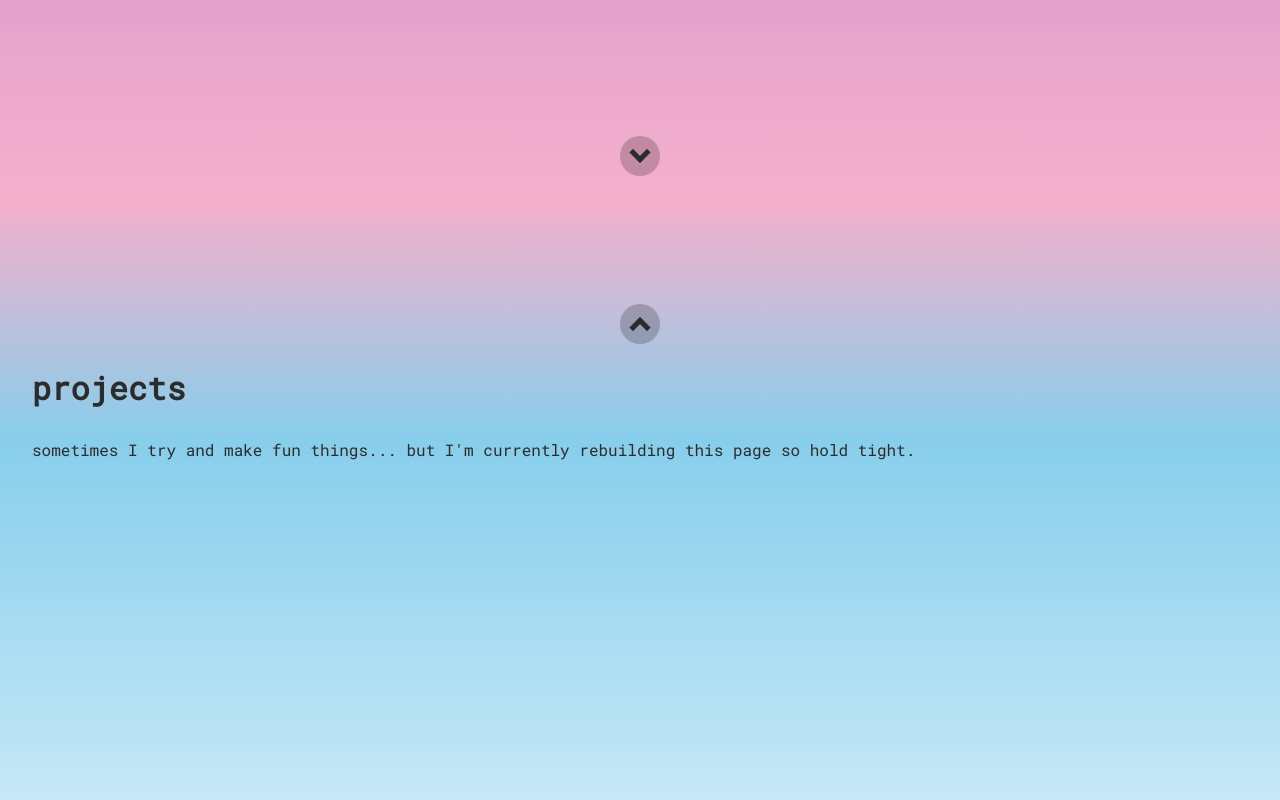
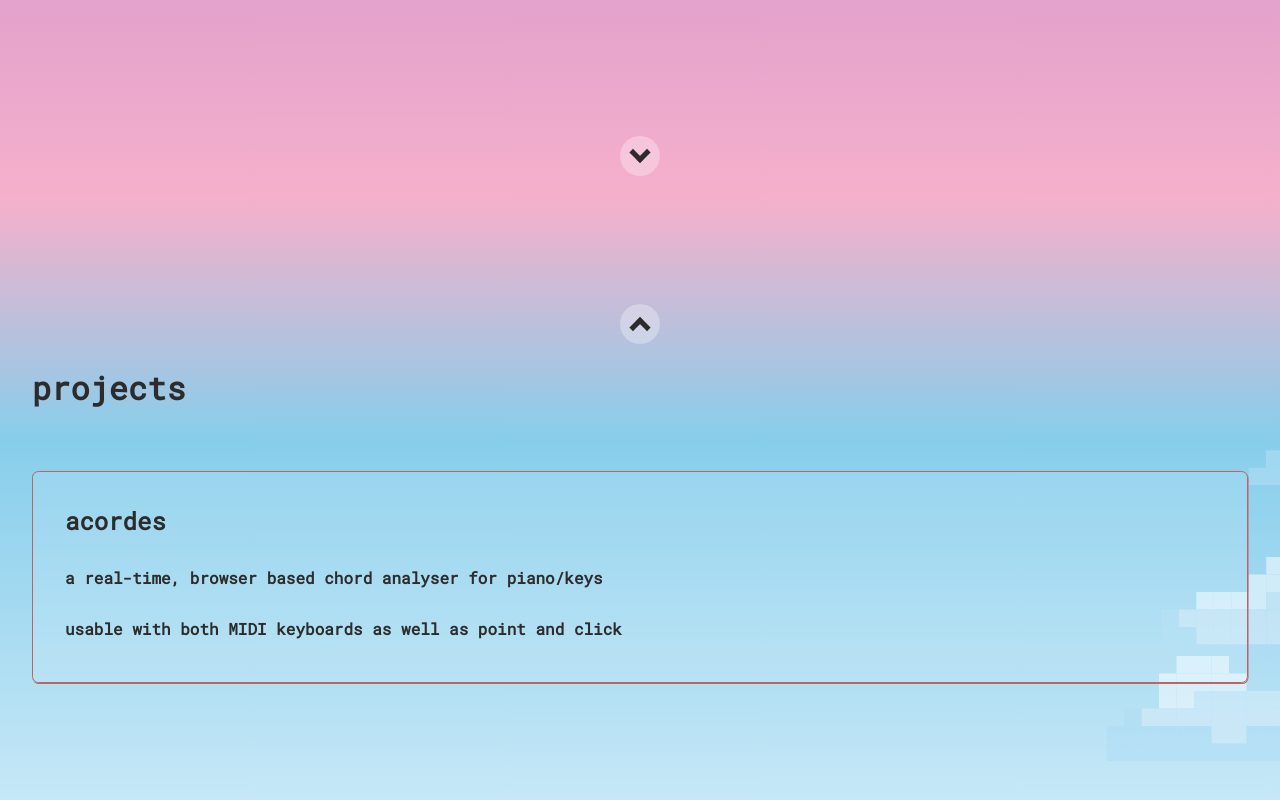
Before and after one commit to charlyflynn/charlyflynn.github.io, a SvelteKit app: page / in a window 1280 px wide. Shown: the part 560-1360 px from the top of the page. Built offline with nearby package versions, Linux system fonts and the light colour scheme.

Commit message:
projects page and final css tidy up

```diff
--- a/src/components/Arrow.svelte
+++ b/src/components/Arrow.svelte
@@ -12,7 +12,7 @@
 		width: 40px;
 		height: 40px;
 		border-radius: 20px;
-		background-color: rgba(0, 0, 0, 0.2);
+		background-color: rgba(255, 255, 255, 0.3);
 		align-self: center;
 	}
 
--- a/src/components/Clouds.svelte
+++ b/src/components/Clouds.svelte
@@ -64,7 +64,7 @@
 	}
 	.container {
 		position: absolute;
-		height: 100vh;
+		height: 80vh;
 		width: 100vw;
 		overflow: hidden;
 		z-index: -1;
--- a/src/routes/+page.svelte
+++ b/src/routes/+page.svelte
@@ -21,12 +21,21 @@
 	<Arrow direction="down" href="#projects" />
 </div>
 <div class="projects page" id="projects">
+	<Clouds />
 	<Arrow direction="up" href="#hello" />
 	<div class="content">
 		<h1>projects</h1>
-		<p>
-			sometimes I try and make fun things... but I'm currently rebuilding this page so hold tight.
-		</p>
+		<a
+			class="link"
+			href="https://acordes.netlify.app"
+			target="_blank"
+			rel="noreferrer"
+			style="text-align: left"
+		>
+			<h2>acordes</h2>
+			<p>a real-time, browser based chord analyser for piano/keys</p>
+			<p>usable with both MIDI keyboards as well as point and click</p>
+		</a>
 	</div>
 </div>
 
@@ -64,6 +73,9 @@
 
 	.content {
 		width: 100%;
+		display: flex;
+		flex-direction: column;
+		gap: 2em;
 	}
 
 	.nav-container {
@@ -84,13 +96,9 @@
 
 	.link {
 		box-sizing: border-box;
-		padding-top: 0.8em;
-		padding-bottom: 0.8em;
+		padding: 0.8em 2em;
 		min-width: 180px;
-		justify-content: center;
-
-		display: flex;
-		align-items: center;
+		text-align: center;
 
 		border: 1px solid var(--accent-color);
 		border-radius: 0.4em;
@@ -99,5 +107,7 @@
 		font-weight: bold;
 		text-decoration: none;
 		color: inherit;
+
+		background: rgba(255, 255, 255, 0.1);
 	}
 </style>
```
